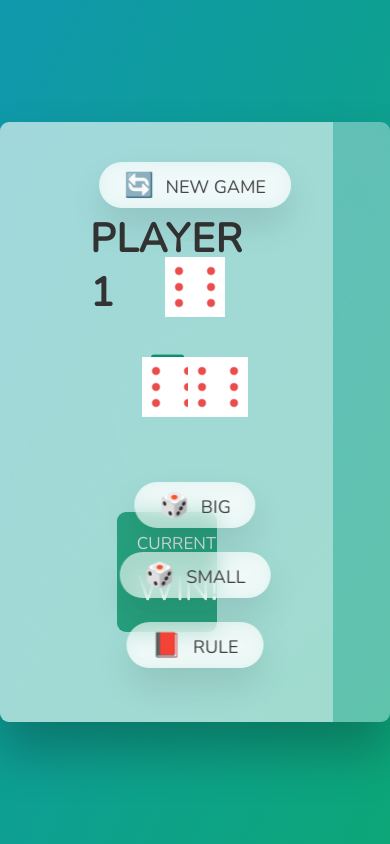
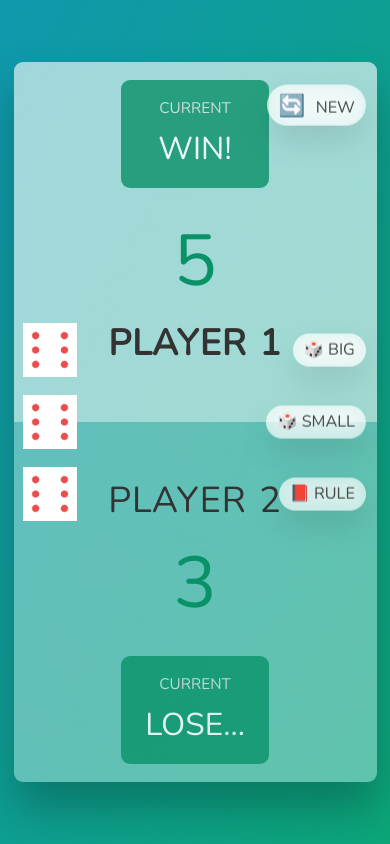
Before and after one commit to coxde/Simple-Sicbo, a plain HTML site: page index.html in a window 390 px wide. Drawn offline with nearby package versions, Linux system fonts and the light colour scheme.

Commit message:
Add media queries

```diff
--- /dev/null
+++ b/css/queries.css
@@ -0,0 +1,152 @@
+/* 1024px */
+@media (max-width: 64rem) {
+    html {
+        font-size: 56.25%;
+    }
+
+    main {
+        margin: 2rem 4rem;
+    }
+}
+
+/* 768px */
+@media (max-width: 48rem) {
+    main {
+        flex-direction: column;
+        width: 80rem;
+        height: 80rem;
+    }
+
+    .player {
+        padding: 2rem;
+    }
+
+    .player--0 {
+        padding-bottom: 6rem;
+    }
+
+    .player--1 {
+        padding-top: 6rem;
+    }
+
+    .player--0 .name {
+        order: 1;
+        margin-top: 1rem;
+        margin-bottom: 0;
+    }
+
+    .player--0 .score {
+        order: 0;
+        margin-top: auto;
+        margin-bottom: 0;
+    }
+
+    .player--0 .guess {
+        order: -1;
+    }
+
+    .guess {
+        width: 45%;
+    }
+
+    .btn {
+        position: absolute;
+        left: auto;
+        right: 3%;
+        transform: translateY(-50%);
+
+        padding: 0.8rem 1.6rem;
+    }
+
+    .btn--new {
+        display: none;
+        top: 6%;
+    }
+
+    .media {
+        display: block;
+    }
+
+    .btn--big {
+        top: 40%;
+    }
+
+    .btn--small {
+        top: 50%;
+    }
+
+    .btn--rule {
+        top: 60%;
+    }
+
+    .btn:active {
+        transform: translateY(-44%);
+    }
+
+    .dice {
+        position: absolute;
+        transform: translate(-50%, -50%);
+        height: 6rem;
+        box-shadow: 0 1rem 2rem rgba(0, 0, 0, 0);
+    }
+
+    .dice--1 {
+        left: 38%;
+        top: 50%;
+    }
+
+    .dice--2 {
+        left: 50%;
+        top: 50%;
+    }
+
+    .dice--3 {
+        left: 62%;
+        top: 50%;
+    }
+}
+
+/* 640px */
+@media (max-width: 40rem) {
+    main {
+        width: 100%;
+        margin: 1.5rem;
+    }
+
+    .dice--1 {
+        left: 35%;
+        top: 50%;
+    }
+
+    .dice--2 {
+        left: 50%;
+        top: 50%;
+    }
+
+    .dice--3 {
+        left: 65%;
+        top: 50%;
+    }
+}
+
+/* 425px */
+@media (max-width: 26.56rem) {
+    .dice--1 {
+        left: 10%;
+        top: 40%;
+    }
+
+    .dice--2 {
+        left: 10%;
+        top: 50%;
+    }
+
+    .dice--3 {
+        left: 10%;
+        top: 60%;
+    }
+
+    .btn {
+        padding: 0.6rem 1.2rem;
+    }
+}
--- a/style.css
+++ b/css/style.css
@@ -24,6 +24,7 @@ main {
     position: relative;
     width: 100rem;
     height: 60rem;
+    margin: 6rem 12rem;
     background-color: rgba(255, 255, 255, 0.35);
     backdrop-filter: blur(200px);
     filter: blur();
@@ -115,9 +116,12 @@ main {
     background-color: rgba(255, 255, 255, 0.6);
     backdrop-filter: blur(10px);
 
-    padding: 0.7rem 2.5rem;
+    padding: 1.2rem 2.4rem;
     border-radius: 50rem;
     box-shadow: 0 1.75rem 3.5rem rgba(0, 0, 0, 0.1);
+
+    display: flex;
+    align-items: center;
 }
 
 .btn::first-letter {
@@ -128,6 +132,10 @@ main {
 
 .btn--new {
     top: 4rem;
+}
+
+.media {
+    display: none;
 }
 
 .btn--big {
--- a/index.html
+++ b/index.html
@@ -13,7 +13,8 @@
         <link rel="manifest" href="manifest.json" />
         <link rel="icon" href="/icon/favicon.ico" sizes="any" />
         <link rel="apple-touch-icon" href="/icon/apple-touch-icon.png" />
-        <link rel="stylesheet" href="style.css" />
+        <link rel="stylesheet" href="/css/style.css" />
+        <link rel="stylesheet" href="/css/queries.css" />
         <title>Simple Sic bo</title>
     </head>
     <body>
@@ -51,6 +52,7 @@
                 class="dice dice--3"
             />
             <button class="btn btn--new">🔄 New game</button>
+            <button class="btn btn--new media">🔄 New</button>
             <button class="btn btn--big">🎲 Big</button>
             <button class="btn btn--small">🎲 Small</button>
             <button class="btn btn--rule">📕 Rule</button>
```
